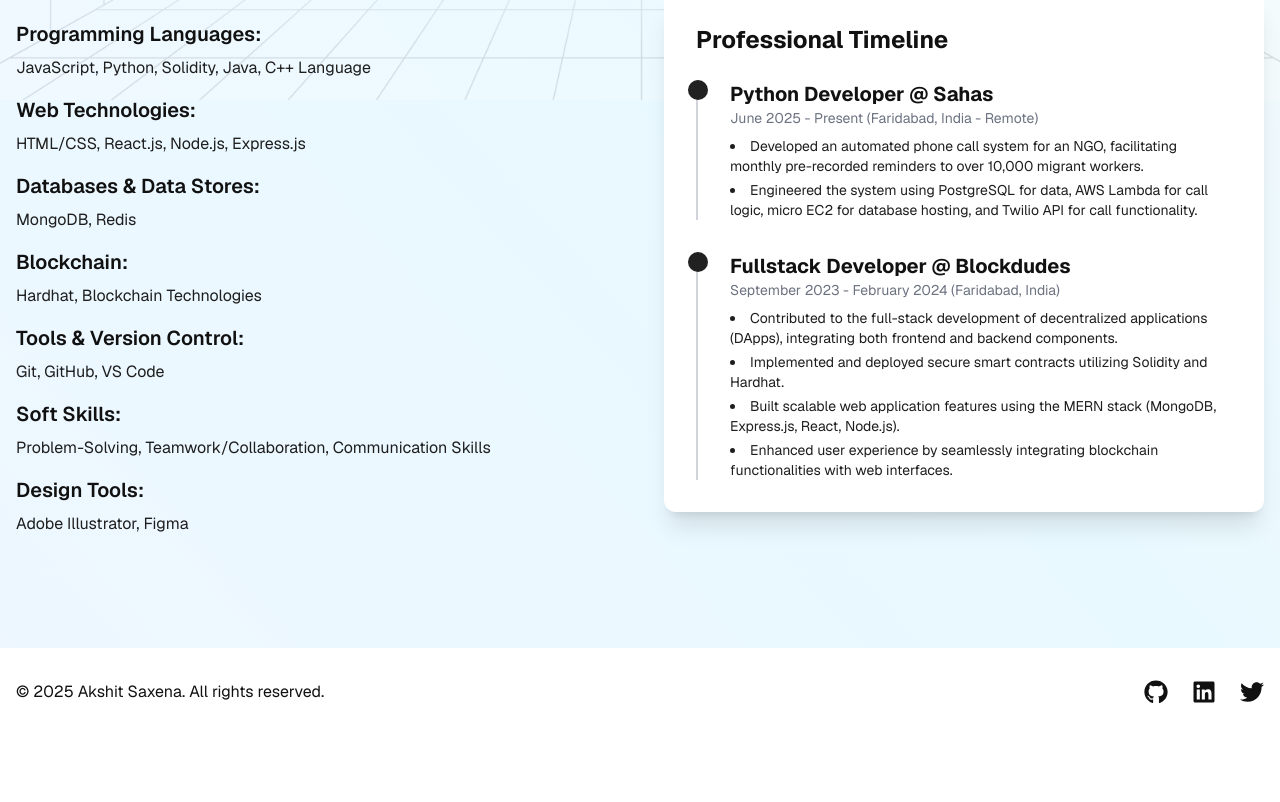
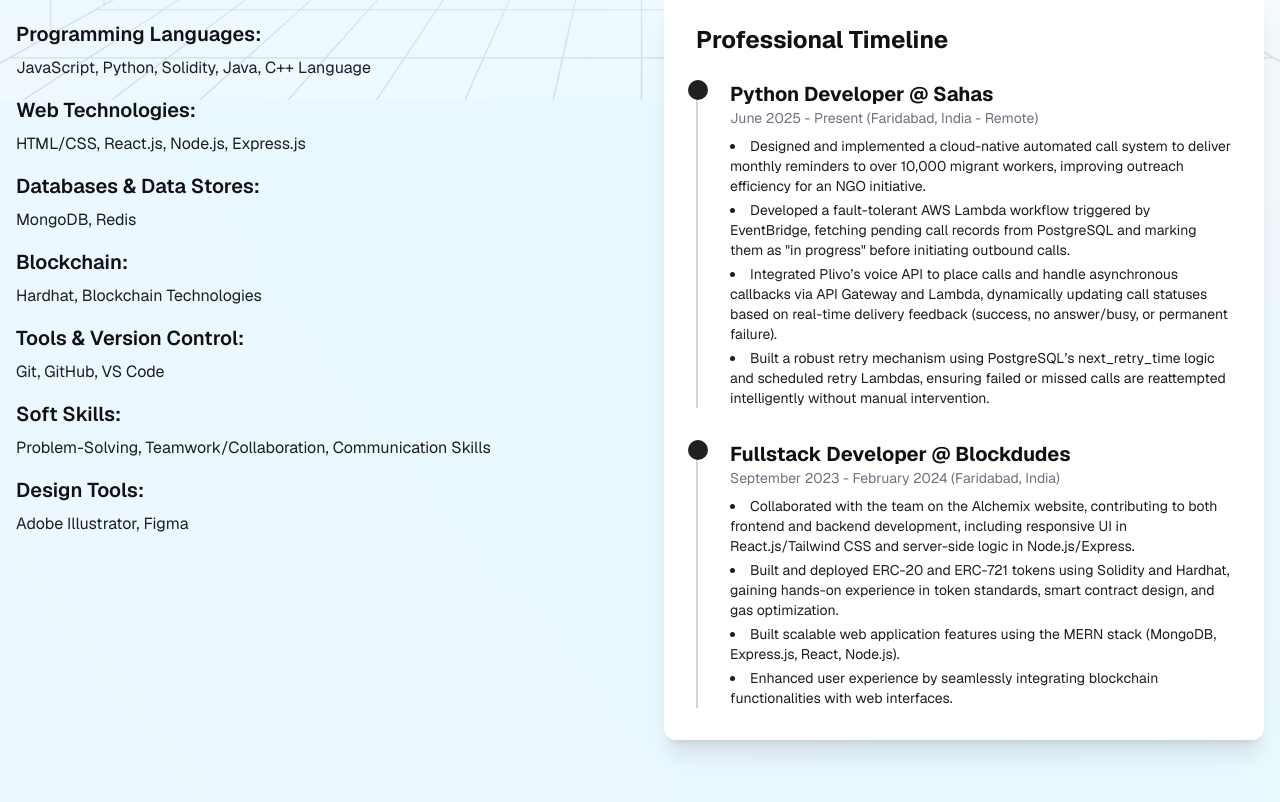
Before and after one commit to Akshit406/portfolio-akshit, a React (Vite) app: page /about in a window 1280 px wide. Shown: the part 700-1502 px from the top of the page. Before the commit the page ends 1436 px from the top, so only its background shows below. Built offline with nearby package versions, Linux system fonts and the light colour scheme; the HTML template or start-up script is replaced by a standard one.

Commit message:
minor fixes

```diff
--- a/src/pages/About.jsx
+++ b/src/pages/About.jsx
@@ -127,8 +127,10 @@
                     June 2025 - Present (Faridabad, India - Remote)
                   </p>
                   <ul className="list-disc list-inside text-dark-secondary dark:text-light-secondary-text space-y-1 text-sm">
-                    <li>Developed an automated phone call system for an NGO, facilitating monthly pre-recorded reminders to over 10,000 migrant workers.</li>
-                    <li>Engineered the system using PostgreSQL for data, AWS Lambda for call logic, micro EC2 for database hosting, and Twilio API for call functionality.</li>
+                    <li>Designed and implemented a cloud-native automated call system to deliver monthly reminders to over 10,000 migrant workers, improving outreach efficiency for an NGO initiative.</li>
+                    <li>Developed a fault-tolerant AWS Lambda workflow triggered by EventBridge, fetching pending call records from PostgreSQL and marking them as "in progress" before initiating outbound calls.</li>
+                    <li>Integrated Plivo’s voice API to place calls and handle asynchronous callbacks via API Gateway and Lambda, dynamically updating call statuses based on real-time delivery feedback (success, no answer/busy, or permanent failure).</li>
+                    <li>Built a robust retry mechanism using PostgreSQL’s next_retry_time logic and scheduled retry Lambdas, ensuring failed or missed calls are reattempted intelligently without manual intervention.</li>
                   </ul>
                 </div>
 
@@ -142,8 +144,8 @@
                     September 2023 - February 2024 (Faridabad, India)
                   </p>
                   <ul className="list-disc list-inside text-dark-secondary dark:text-light-secondary-text space-y-1 text-sm">
-                    <li>Contributed to the full-stack development of decentralized applications (DApps), integrating both frontend and backend components.</li>
-                    <li>Implemented and deployed secure smart contracts utilizing Solidity and Hardhat.</li>
+                    <li>Collaborated with the team on the Alchemix website, contributing to both frontend and backend development, including responsive UI in React.js/Tailwind CSS and server-side logic in Node.js/Express.</li>
+                    <li>Built and deployed ERC-20 and ERC-721 tokens using Solidity and Hardhat, gaining hands-on experience in token standards, smart contract design, and gas optimization.</li>
                     <li>Built scalable web application features using the MERN stack (MongoDB, Express.js, React, Node.js).</li>
                     <li>Enhanced user experience by seamlessly integrating blockchain functionalities with web interfaces.</li>
                   </ul>
```
